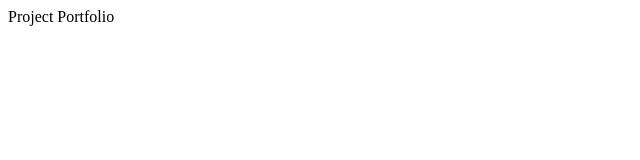
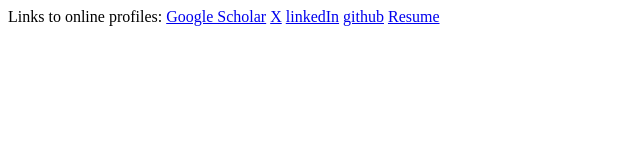
Before and after one commit to imamanr/imamanr.github.io, a plain HTML site: page index.html in a window 1280 px wide. Shown: the whole page, without its empty margins (0-640 px from the left). Drawn offline with Linux system fonts and the light colour scheme.

Commit message:
updated html

```diff
--- a/index.html
+++ b/index.html
@@ -1 +1,7 @@
-Project Portfolio
+Links to online profiles:
+
+<a href="https://scholar.google.com/citations?user=jAQCGhYAAAAJ&hl=en">Google Scholar</a>
+<a href="https://twitter.com/imamanoor">X</a>
+<a href="https://www.linkedin.com/in/imamanoor/">linkedIn</a>
+<a href="https://github.com/imamanr">github</a>
+<a href="https://github.com/imamanr/publicResume">Resume</a>
```
Also changed, not shown: 1 other file.
